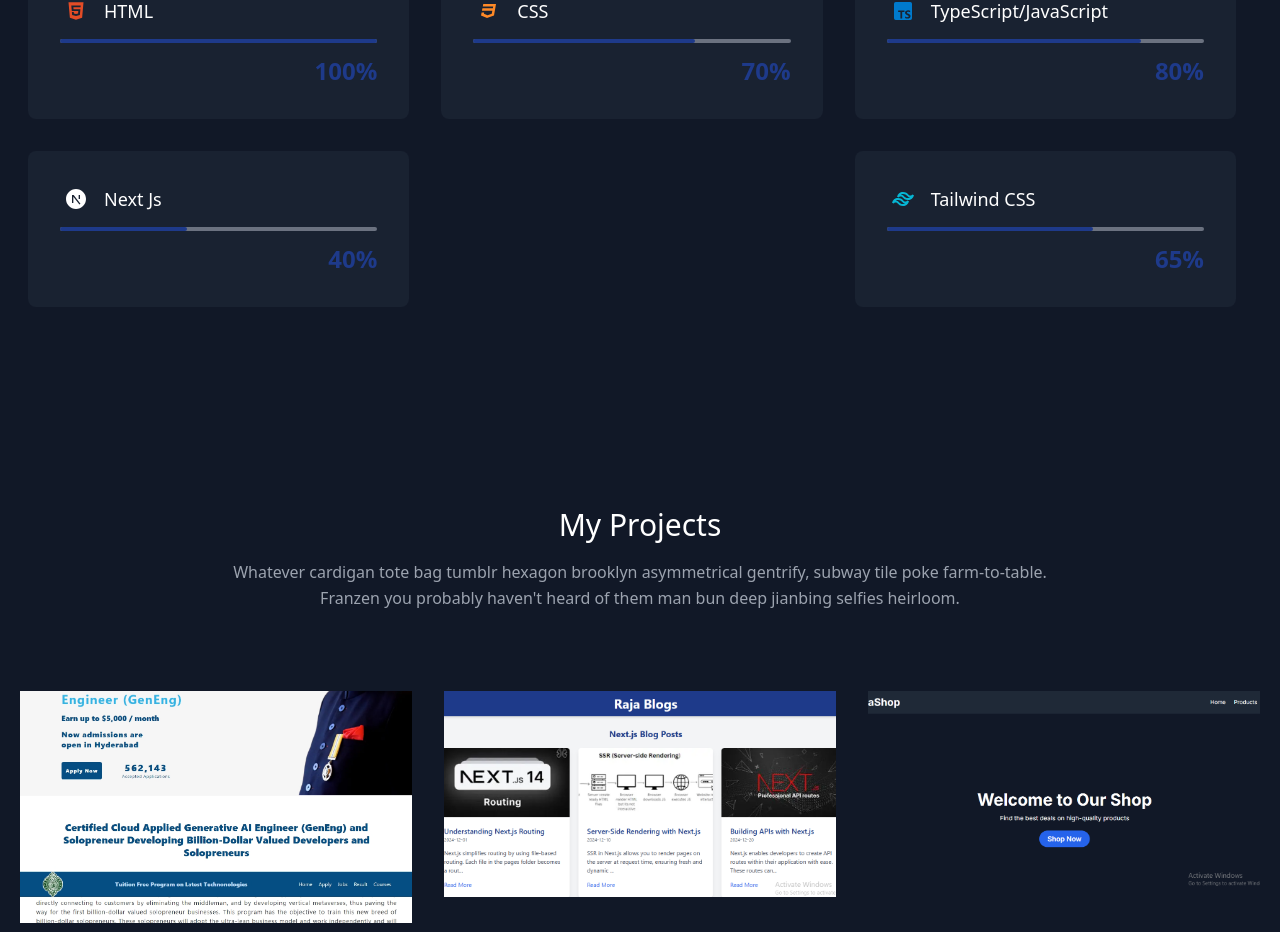
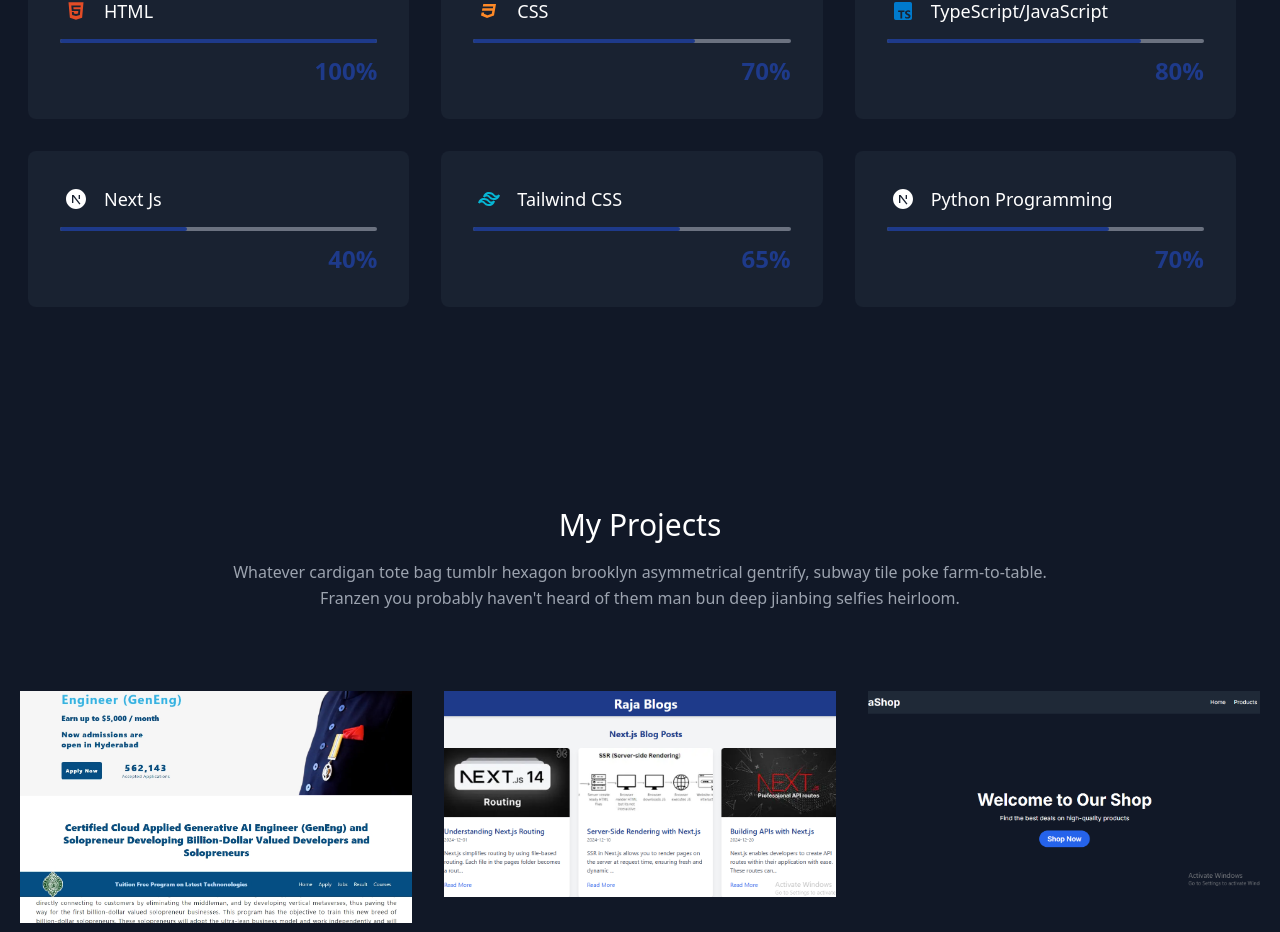
Before and after one commit to RajaHadi/Portfolio, a Next.js app: page / in a window 1280 px wide. Shown: the part 1397-2329 px from the top of the page. Built offline with nearby package versions, Linux system fonts and the light colour scheme.

Commit message:
Update skill.tsx

```diff
--- a/src/app/component/skill.tsx
+++ b/src/app/component/skill.tsx
@@ -120,6 +120,26 @@
           </div>
         </div>
       </div>
+       <div className="p-4 w-[100%] md:w-1/3">
+        <div className="flex rounded-lg h-full bg-gray-800 bg-opacity-60 p-8 flex-col">
+          <div className="flex items-center mb-3">
+            <div className="w-8 h-8 mr-3 inline-flex items-center justify-center rounded-full  text-white flex-shrink-0">
+            <RiNextjsFill className='text-2xl '/>
+            </div>
+            <h2 className="text-white text-lg title-font font-medium">
+             Python Programming
+            </h2>
+          </div>
+          <div className="flex-grow">
+              <div className='relative h-1 w-full bg-gray-500 rounded-xl'>
+                <div className='absolute h-1 bg-blue-900 rounded-xl w-[70%]'></div>
+
+            </div>
+            <p className='text-blue-900 font-bold mt-3 text-2xl text-right'>70%</p>
+
+          </div>
+        </div>
+      </div>
     </div>
   </div>
 </section>
```
